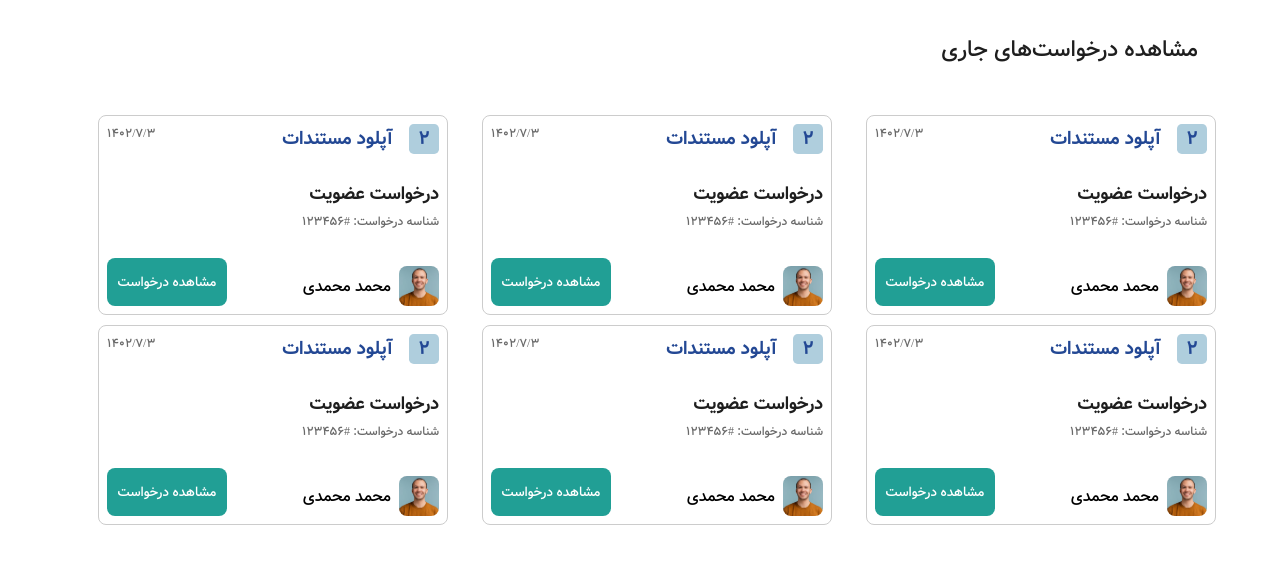
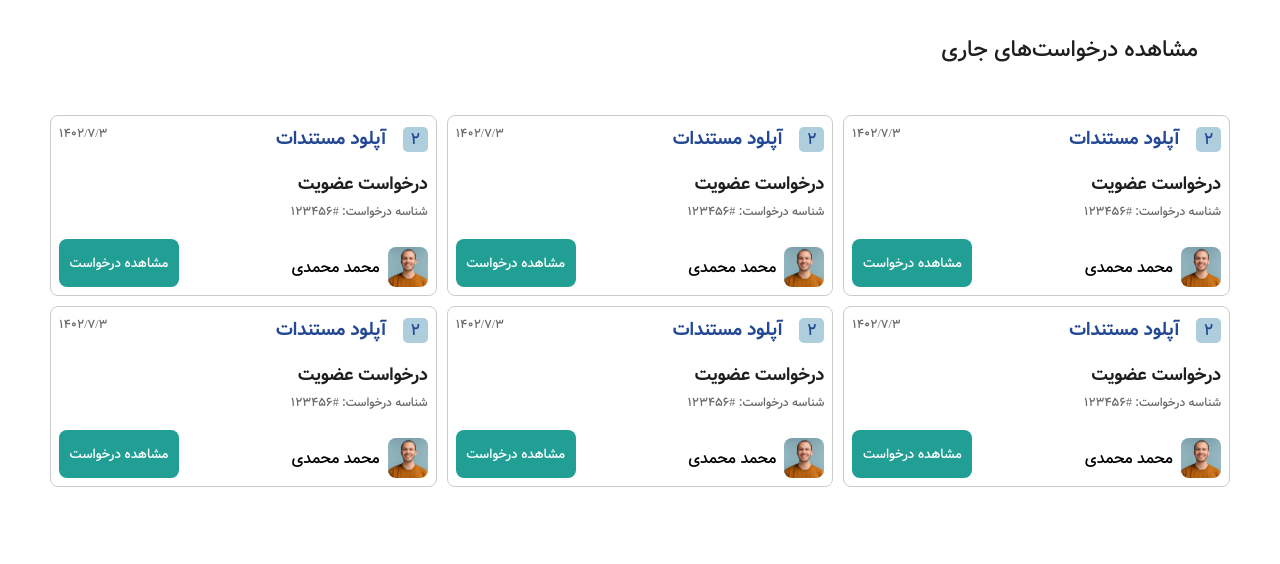
Before and after one commit to masoumehzamani/bootcamp-task-1, a plain HTML site: page index.html in a window 1280 px wide. Drawn offline with Linux system fonts and the light colour scheme.

Commit message:
some html and css code changed

```diff
--- a/css/style.css
+++ b/css/style.css
@@ -14,8 +14,8 @@
 }
 
 .container {
-  max-width: 1180px;
-  margin: 0 auto;
+  max-width: 1420px;
+  margin: 0 50px;
 }
 
 h2 {
@@ -28,9 +28,9 @@ h2 {
 
 .all-cards {
   display: grid;
-  grid-template-columns: repeat(auto-fit, 24rem);
+  grid-template-columns: repeat(auto-fit, minmax(350px, 1fr));
   justify-content: center;
-  gap: 10px 0;
+  gap: 10px;
 }
 
 .card {
@@ -40,8 +40,6 @@ h2 {
   display: flex;
   flex-direction: column;
   justify-content: space-between;
-  width: 350px;
-  height: 200px;
 }
 
 .card__header {
@@ -49,15 +47,17 @@ h2 {
   justify-content: space-between;
 }
 
-.card__header h3 {
+.card__title {
+  display: flex;
+  align-items: center;
   color: var(--color-secondary);
 }
 
-.card__header h3 span {
+.card__title span {
   display: inline-block;
   margin-left: 1rem;
-  width: 30px;
-  height: 30px;
+  width: 25px;
+  height: 25px;
   text-align: center;
   border-radius: 0.3rem;
   background-color: var(--color-blue);
--- a/index.html
+++ b/index.html
@@ -14,7 +14,10 @@
       <div class="all-cards">
         <div class="card">
           <div class="card__header">
-            <h3><span>2</span>آپلود مستندات</h3>
+            <div class="card__title">
+              <span>2</span>
+              <h3>آپلود مستندات</h3>
+            </div>
             <span class="card__date">1402/7/3</span>
           </div>
 
@@ -32,9 +35,13 @@
             <button class="card__detail-btn">مشاهده درخواست</button>
           </div>
         </div>
+
         <div class="card">
           <div class="card__header">
-            <h3><span>2</span>آپلود مستندات</h3>
+            <div class="card__title">
+              <span>2</span>
+              <h3>آپلود مستندات</h3>
+            </div>
             <span class="card__date">1402/7/3</span>
           </div>
 
@@ -52,9 +59,13 @@
             <button class="card__detail-btn">مشاهده درخواست</button>
           </div>
         </div>
+
         <div class="card">
           <div class="card__header">
-            <h3><span>2</span>آپلود مستندات</h3>
+            <div class="card__title">
+              <span>2</span>
+              <h3>آپلود مستندات</h3>
+            </div>
             <span class="card__date">1402/7/3</span>
           </div>
 
@@ -72,9 +83,13 @@
             <button class="card__detail-btn">مشاهده درخواست</button>
           </div>
         </div>
+
         <div class="card">
           <div class="card__header">
-            <h3><span>2</span>آپلود مستندات</h3>
+            <div class="card__title">
+              <span>2</span>
+              <h3>آپلود مستندات</h3>
+            </div>
             <span class="card__date">1402/7/3</span>
           </div>
 
@@ -92,9 +107,13 @@
             <button class="card__detail-btn">مشاهده درخواست</button>
           </div>
         </div>
+
         <div class="card">
           <div class="card__header">
-            <h3><span>2</span>آپلود مستندات</h3>
+            <div class="card__title">
+              <span>2</span>
+              <h3>آپلود مستندات</h3>
+            </div>
             <span class="card__date">1402/7/3</span>
           </div>
 
@@ -112,9 +131,13 @@
             <button class="card__detail-btn">مشاهده درخواست</button>
           </div>
         </div>
+
         <div class="card">
           <div class="card__header">
-            <h3><span>2</span>آپلود مستندات</h3>
+            <div class="card__title">
+              <span>2</span>
+              <h3>آپلود مستندات</h3>
+            </div>
             <span class="card__date">1402/7/3</span>
           </div>
 
```
